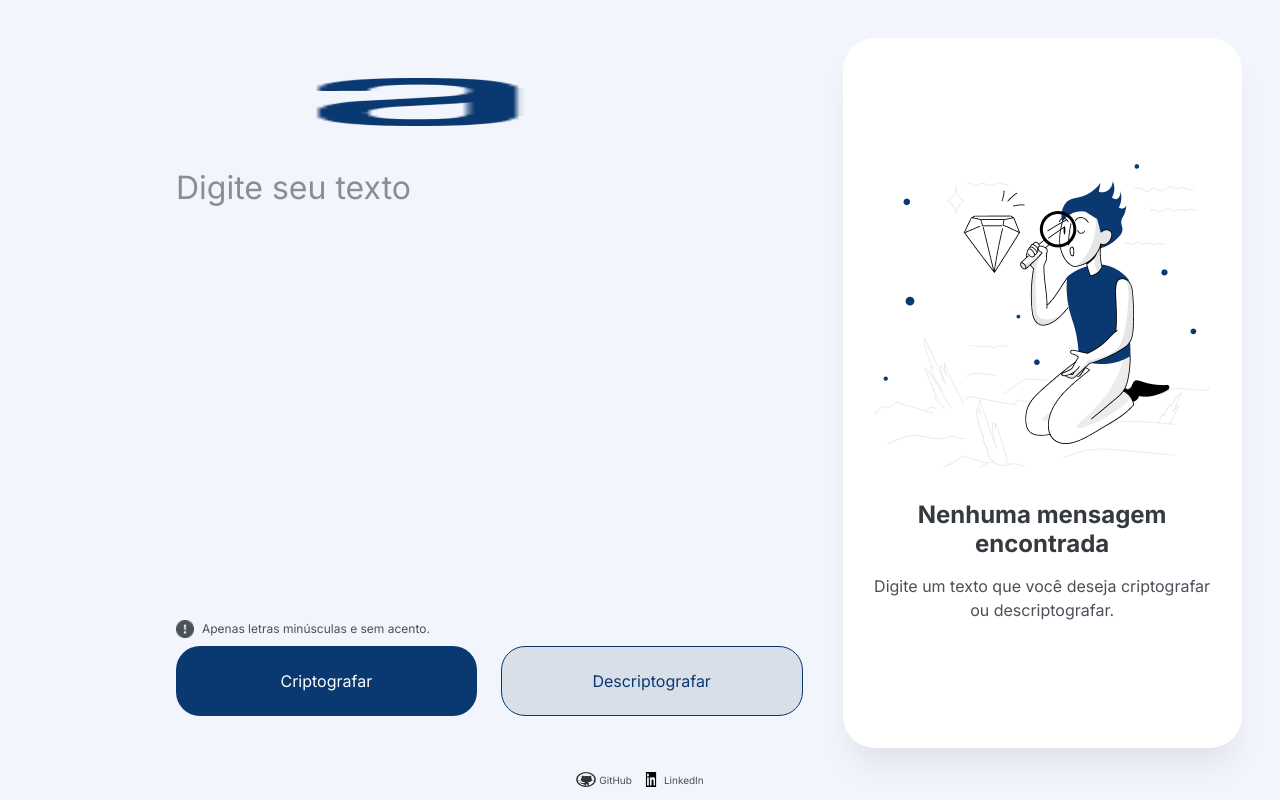
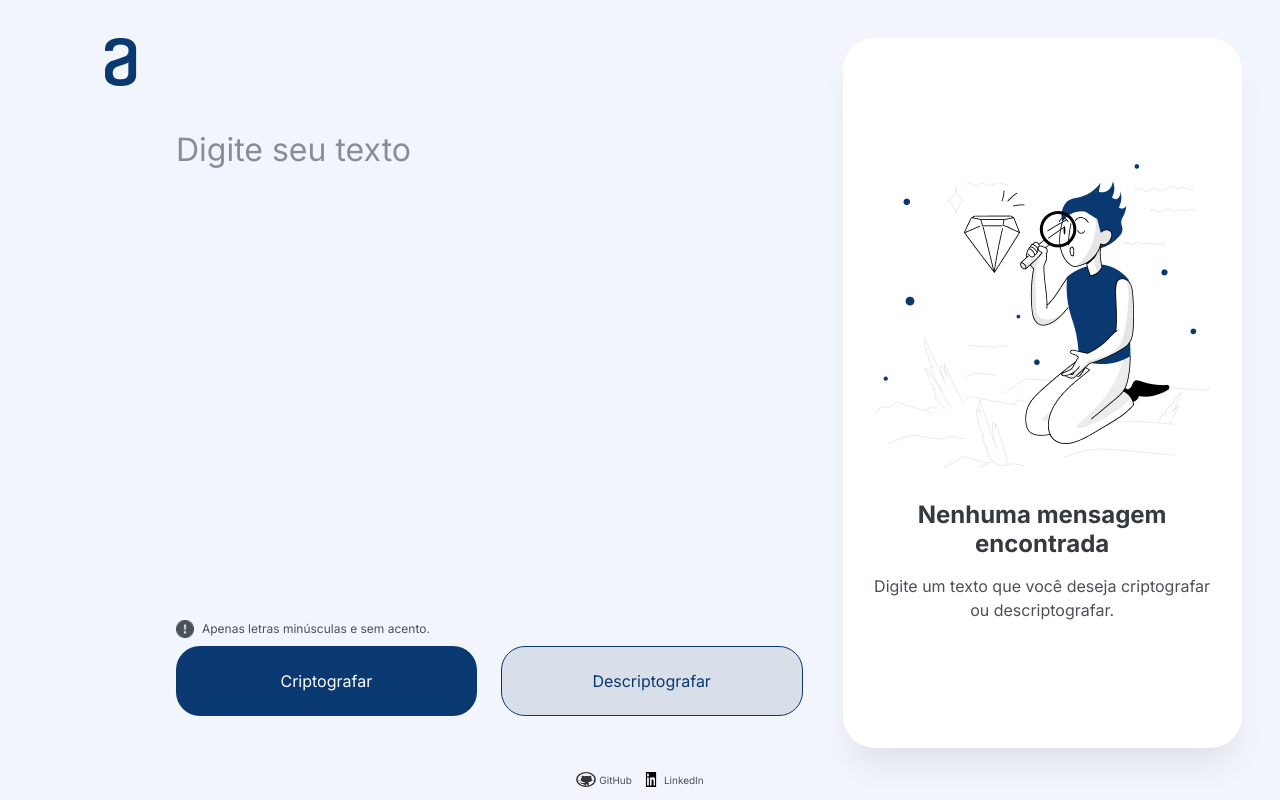
Before and after one commit to MarcosAurelioPrado/Desafio, a plain HTML site: page index.html in a window 1280 px wide. Drawn offline with Linux system fonts and the light colour scheme; a script that the page names is missing.

Commit message:
Update index.html

```diff
--- a/index.html
+++ b/index.html
@@ -16,8 +16,8 @@
         <div class="app-container">
             <div class="wrap-input-header">
                 <header>
+ <img id="logo" class="logo unselectable" unselectable="on" src="logo.png" alt="Logo da Alura">
                 </header>
-                    <img id="logo" class="logo unselectable" unselectable="on" src="Logo.png" alt="Logo da Alura">
                 <section class="input-message">
                     <label hidden for="msgTextarea">Digite seu texto aqui</label>
                     <textarea id="msgTextarea" name="msgTextarea" rows="3" cols="3" placeholder="Digite seu texto"></textarea>
```
